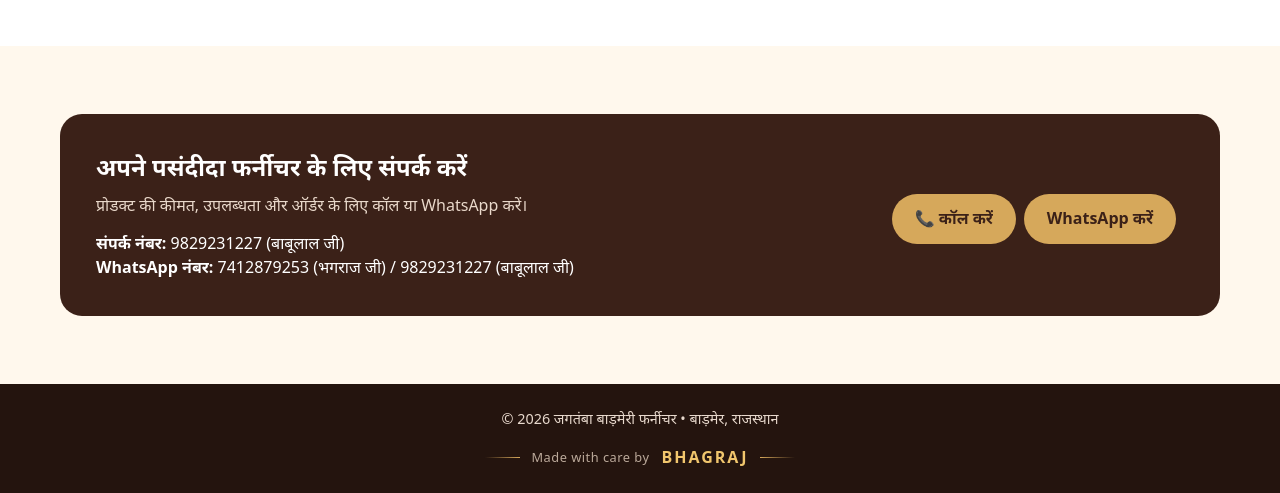
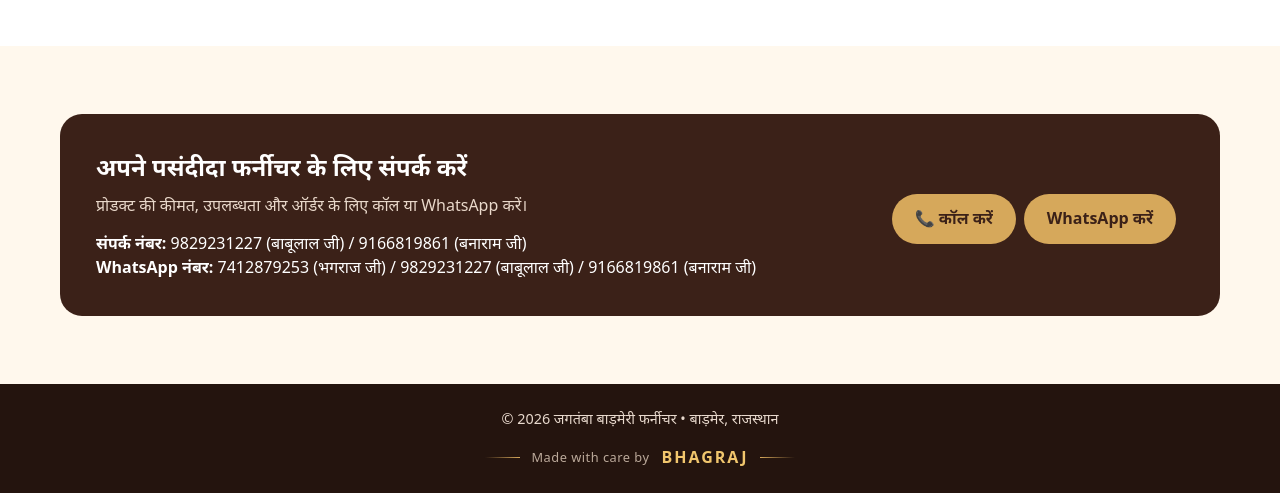
Before and after one commit to bhagrajpunar-ui/jagatamba-barmeri-furniture, a plain HTML site: page index.html in a window 1280 px wide. Shown: the part 3615-4108 px from the top of the page. Drawn offline with Linux system fonts and the light colour scheme.

Commit message:
Add Banaram contact number

```diff
--- a/index.html
+++ b/index.html
@@ -32,7 +32,7 @@ footer{background:#24140e;color:#e8d9cd;padding:25px 0;text-align:center;font-si
 <section class="section"><div class="wrap features"><article class="feature"><div class="ico">🪵</div><h3>मजबूत कारीगरी</h3><p>टिकाऊ सामग्री और बारीकी से तैयार किया गया फर्नीचर।</p></article><article class="feature"><div class="ico">🛋️</div><h3>सुंदर डिजाइन</h3><p>आपके घर और ऑफिस के लिए आकर्षक स्टाइल।</p></article><article class="feature"><div class="ico">🤝</div><h3>भरोसेमंद सेवा</h3><p>आपकी जरूरत के अनुसार सही फर्नीचर चुनने में सहायता।</p></article></div></section>
 <section class="section soft" id="products"><div class="wrap"><div class="section-head"><div class="eyebrow">हमारा कलेक्शन</div><h2>हमारे फर्नीचर</h2><p>अपनी पसंद की श्रेणी चुनें और प्रोडक्ट देखें</p></div><div class="filters" id="filters"><button class="filter active" data-cat="all">सभी</button><button class="filter" data-cat="sofa">सोफा</button><button class="filter" data-cat="bed">बेड</button><button class="filter" data-cat="dining">डाइनिंग</button><button class="filter" data-cat="other">अन्य</button></div><div class="products" id="productsGrid"></div></div></section>
 <section class="section" id="about"><div class="wrap about"><img src="https://images.unsplash.com/photo-1616486338812-3dadae4b4ace?auto=format&fit=crop&w=1000&q=85" alt="सुंदर फर्नीचर और घर का इंटीरियर" loading="lazy"><div><div class="eyebrow">हमारे बारे में</div><h2>जगतंबा बाड़मेरी फर्नीचर</h2><p>हमारा उद्देश्य आपके घर और ऑफिस के लिए ऐसा फर्नीचर उपलब्ध कराना है जो सुंदर भी हो और उपयोग में आरामदायक भी। हमारे कलेक्शन में अपनी जरूरत और पसंद के अनुसार फर्नीचर चुनें।</p><p>फोटो और प्रोडक्ट की जानकारी समय-समय पर अपडेट की जा सकती है।</p><a class="btn" href="#contact">हमसे बात करें</a></div></div></section>
-<section class="section soft" id="contact"><div class="wrap"><div class="contactbox"><div><h2>अपने पसंदीदा फर्नीचर के लिए संपर्क करें</h2><p>प्रोडक्ट की कीमत, उपलब्धता और ऑर्डर के लिए कॉल या WhatsApp करें।</p><p style="margin-top:14px;color:#fff"><strong>संपर्क नंबर:</strong> <a href="tel:9829231227">9829231227 (बाबूलाल जी)</a><br><strong>WhatsApp नंबर:</strong> <a href="https://api.whatsapp.com/send?phone=917412879253" target="_blank" rel="noopener">7412879253 (भगराज जी)</a> / <a href="https://api.whatsapp.com/send?phone=919829231227" target="_blank" rel="noopener">9829231227 (बाबूलाल जी)</a></p></div><div><a class="btn" href="tel:+919829231227">📞 कॉल करें</a><a class="btn" href="https://api.whatsapp.com/send?phone=917412879253&text=Namaste%2C%20mujhe%20furniture%20ki%20jankari%20chahiye" target="_blank" rel="noopener">WhatsApp करें</a></div></div></div></section>
+<section class="section soft" id="contact"><div class="wrap"><div class="contactbox"><div><h2>अपने पसंदीदा फर्नीचर के लिए संपर्क करें</h2><p>प्रोडक्ट की कीमत, उपलब्धता और ऑर्डर के लिए कॉल या WhatsApp करें।</p><p style="margin-top:14px;color:#fff"><strong>संपर्क नंबर:</strong> <a href="tel:9829231227">9829231227 (बाबूलाल जी)</a> / <a href="tel:+919166819861">9166819861 (बनाराम जी)</a><br><strong>WhatsApp नंबर:</strong> <a href="https://api.whatsapp.com/send?phone=917412879253" target="_blank" rel="noopener">7412879253 (भगराज जी)</a> / <a href="https://api.whatsapp.com/send?phone=919829231227" target="_blank" rel="noopener">9829231227 (बाबूलाल जी)</a> / <a href="https://api.whatsapp.com/send?phone=919166819861" target="_blank" rel="noopener">9166819861 (बनाराम जी)</a></p></div><div><a class="btn" href="tel:+919829231227">📞 कॉल करें</a><a class="btn" href="https://api.whatsapp.com/send?phone=917412879253&text=Namaste%2C%20mujhe%20furniture%20ki%20jankari%20chahiye" target="_blank" rel="noopener">WhatsApp करें</a></div></div></div></section>
 </main>
 <footer><div class="wrap"><div class="footer-shop">© <span id="year"></span> जगतंबा बाड़मेरी फर्नीचर • बाड़मेर, राजस्थान</div><div class="made-by"><span class="made-line"></span><span class="made-label">Made with care by</span><strong>BHAGRAJ</strong><span class="made-line"></span></div></div></footer>
 <div id="photoViewer" aria-label="फोटो फुल स्क्रीन" role="dialog" aria-modal="true"><button type="button" id="closeViewer" aria-label="फोटो बंद करें">×</button><img id="viewerImage" alt=""><div class="viewerHint">बंद करने के लिए बाहर टैप करें या × दबाएँ</div></div>
```
